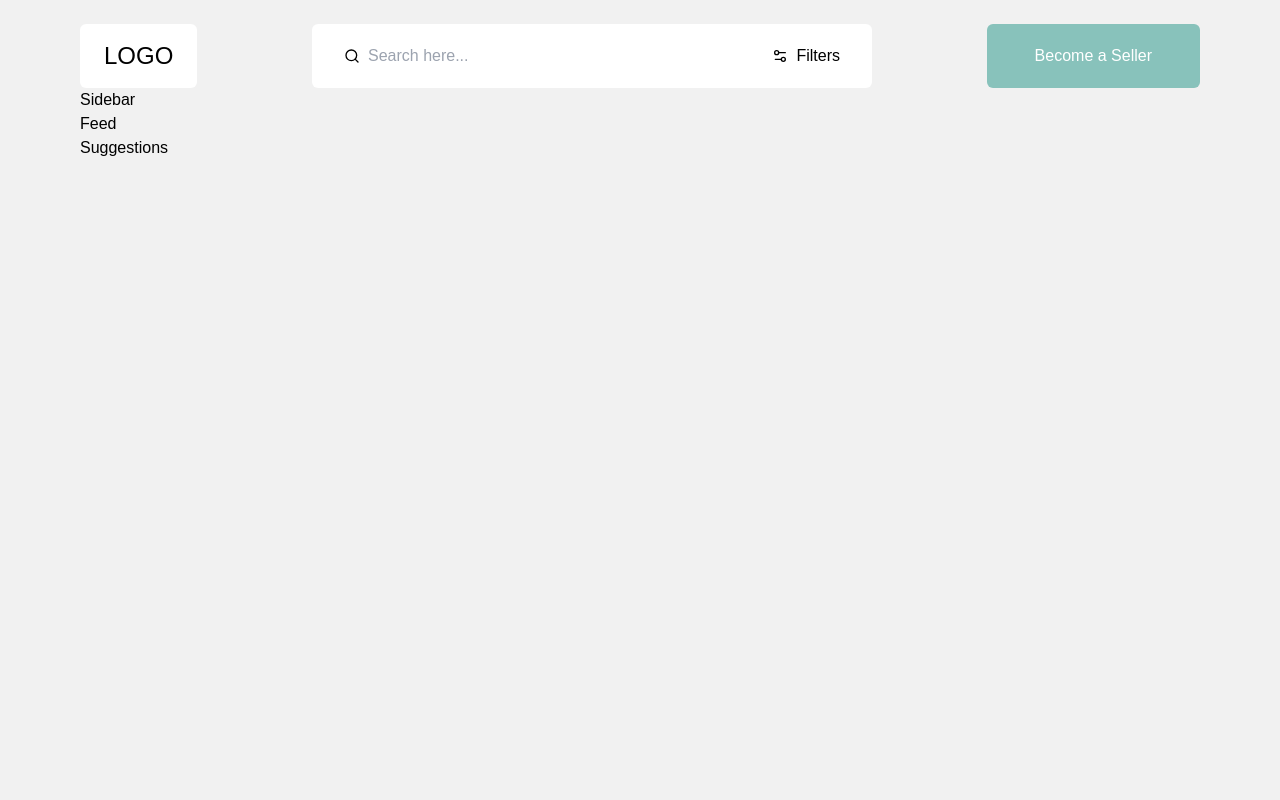
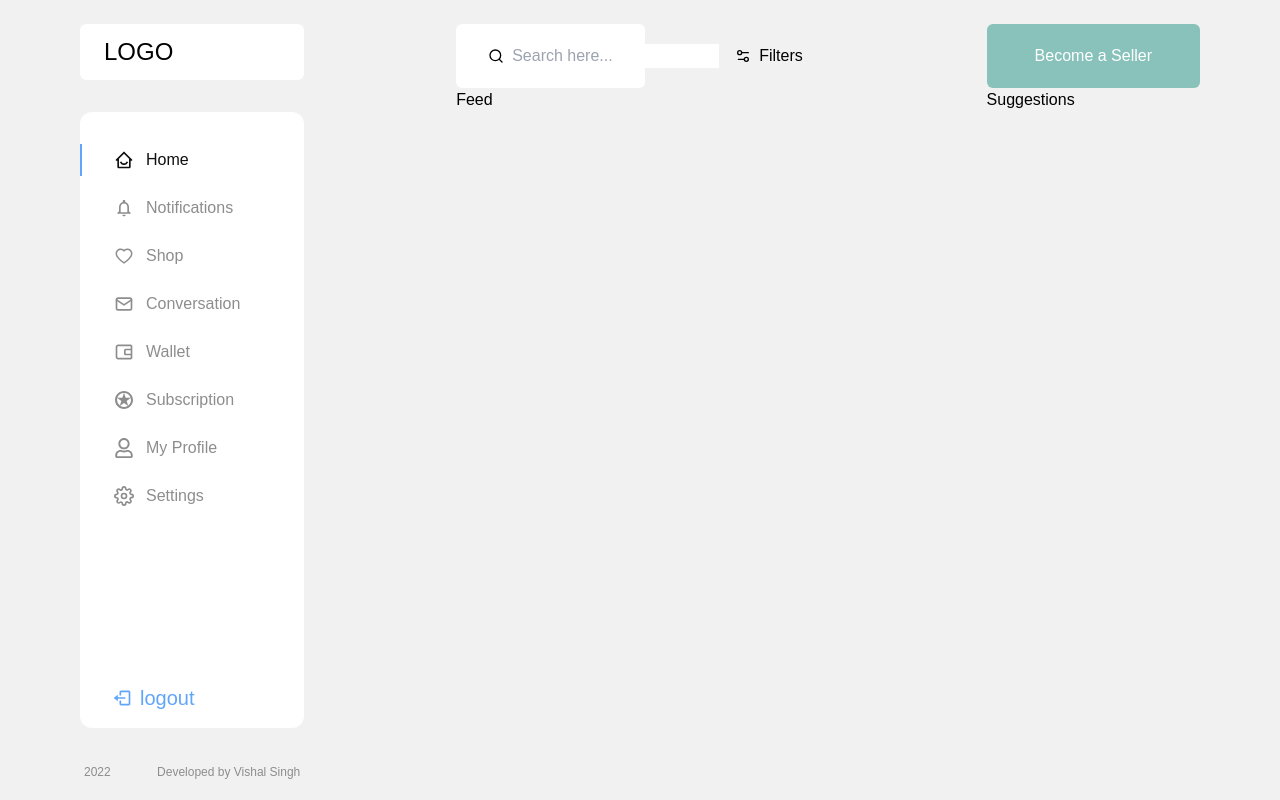
Before and after one commit to quantum0X/relu-consultancy-frontend-dev-assignment, a React (Create React App) app: page / in a window 1280 px wide. Built offline with nearby package versions, Linux system fonts and the light colour scheme; a web font is replaced by a local one.

Commit message:
sidebar completed, UI redesign, Icons import

```diff
--- a/src/App.js
+++ b/src/App.js
@@ -1,18 +1,14 @@
 import './App.css';
-import Navbar from './components/navbar/Navbar';
 import Sidebar from './components/sidebar/Sidebar';
 import Feed from './components/feed/Feed';
 import Suggestions from './components/suggestions/Suggestions';
 
 function App() {
   return (
-    <div className="h-screen max-w-6xl mx-auto pt-6 px-4 flex flex-col">
-      <Navbar />
-      <div>
-        <Sidebar />
-        <Feed />
-        <Suggestions />
-      </div>
+    <div className="h-screen max-w-6xl mx-auto pt-6 px-4 flex justify-between">
+      <Sidebar />
+      <Feed />
+      <Suggestions />
     </div>
   );
 }
--- a/src/components/feed/Feed.jsx
+++ b/src/components/feed/Feed.jsx
@@ -1,7 +1,27 @@
 import React from "react";
+import { Filter, Search } from "../../utils/Icon";
 
 const Feed = () => {
-  return <div>Feed</div>;
+  return (
+    <div>
+      {/* search */}
+      <div className="flex justify-between w-1/2 py-5 px-8 gap-4 bg-white rounded-md">
+        <span className="flex items-center gap-2">
+          <Search />
+          <input
+            type="search"
+            placeholder="Search here..."
+            className="outline-none"
+          />
+        </span>
+        <span className="flex items-center gap-2">
+          <Filter />
+          Filters
+        </span>
+      </div>
+      Feed
+    </div>
+  );
 };
 
 export default Feed;
--- a/src/components/navbar/Navbar.jsx
+++ /dev/null
@@ -1,37 +0,0 @@
-import React from "react";
-import { FiSearch } from "react-icons/fi";
-import { LuSettings2 } from "react-icons/lu";
-
-const Navbar = () => {
-  return (
-    <div className="flex justify-between">
-      {/* logo */}
-      <div className="px-6 py-3 flex text-center items-center bg-white text-2xl rounded-md">
-        LOGO
-      </div>
-      {/* search */}
-      <div className="flex justify-between w-1/2 py-5 px-8 gap-4 bg-white rounded-md">
-        <span className="flex items-center gap-2">
-          <FiSearch />
-          <input
-            type="search"
-            placeholder="Search here..."
-            className="outline-none"
-          />
-        </span>
-        <span className="flex items-center gap-2">
-          <LuSettings2 />
-          Filters
-        </span>
-      </div>
-      {/* become a seller */}
-      <div>
-        <div className="bg-sellerBtn px-12 py-5 text-white rounded-md">
-          Become a Seller
-        </div>
-      </div>
-    </div>
-  );
-};
-
-export default Navbar;
--- /dev/null
+++ b/src/components/sidebar/Item.jsx
@@ -0,0 +1,17 @@
+import React from "react";
+
+const Item = ({ Icon, title, isActive }) => {
+  return (
+    <div
+      className={
+        "pl-8 pr-16 py-1 my-4 flex justify-start gap-3 items-center border-l-2 cursor-pointer font-medium " +
+        (isActive ? " border-blue-400 text-mainBlack " : " border-transparent ")
+      }
+    >
+      <span className="text-xl">{Icon}</span>
+      <span>{title}</span>
+    </div>
+  );
+};
+
+export default Item;
--- a/src/components/sidebar/Sidebar.jsx
+++ b/src/components/sidebar/Sidebar.jsx
@@ -1,7 +1,84 @@
-import React from "react";
+import React, { useState } from "react";
+import Item from "./Item";
+import {
+  Home,
+  Notification,
+  Shop,
+  Message,
+  Wallet,
+  Subscription,
+  Profile,
+  Setting,
+  Logout,
+} from "../../utils/Icon";
 
+const data = [
+  {
+    Icon: <Home />,
+    title: "Home",
+    isActive: true,
+  },
+  {
+    Icon: <Notification />,
+    title: "Notifications",
+    isActive: false,
+  },
+  {
+    Icon: <Shop />,
+    title: "Shop",
+    isActive: false,
+  },
+  {
+    Icon: <Message />,
+    title: "Conversation",
+    isActive: false,
+  },
+  {
+    Icon: <Wallet />,
+    title: "Wallet",
+    isActive: false,
+  },
+  {
+    Icon: <Subscription />,
+    title: "Subscription",
+    isActive: false,
+  },
+  {
+    Icon: <Profile />,
+    title: "My Profile",
+    isActive: false,
+  },
+  {
+    Icon: <Setting />,
+    title: "Settings",
+    isActive: false,
+  },
+];
 const Sidebar = () => {
-  return <div>Sidebar</div>;
+  const [activeTab, setActiveTab] = useState(0); // change this for different menu
+  return (
+    <div className="flex flex-col gap-8 pb-4 ">
+      {/* logo */}
+      <div className="px-6 py-3 flex text-center items-center bg-white text-2xl rounded-md">
+        LOGO
+      </div>
+      <div className="bg-white flex flex-col justify-between h-full py-4 rounded-xl text-midBlack">
+        <div>
+          {data.map((ele, i) => (
+            <Item key={i} {...ele} isActive={activeTab === i} />
+          ))}
+        </div>
+
+        <div className="px-8 flex items-center gap-2 text-blue-400 text-xl cursor-pointer">
+          <Logout /> logout
+        </div>
+      </div>
+      <div className="flex justify-between p-1">
+        <span className="text-xs text-midBlack">2022</span>
+        <span className="text-xs text-midBlack">Developed by Vishal Singh</span>
+      </div>
+    </div>
+  );
 };
 
 export default Sidebar;
--- a/src/components/suggestions/Suggestions.jsx
+++ b/src/components/suggestions/Suggestions.jsx
@@ -1,7 +1,15 @@
 import React from "react";
 
 const Suggestions = () => {
-  return <div>Suggestions</div>;
+  return (
+    <div>
+      {/* become a seller */}
+      <div className="bg-sellerBtn px-12 py-5 text-white rounded-md">
+        Become a Seller
+      </div>
+      Suggestions
+    </div>
+  );
 };
 
 export default Suggestions;
--- /dev/null
+++ b/src/utils/Icon.jsx
@@ -0,0 +1,12 @@
+export { FiSettings as Setting, FiSearch as Search } from "react-icons/fi";
+export { FaRegUser as Profile } from "react-icons/fa";
+export { GiAlliedStar as Subscription } from "react-icons/gi";
+export {
+  BiWalletAlt as Wallet,
+  BiHomeSmile as Home,
+  BiLogOut as Logout,
+} from "react-icons/bi";
+export { TbMail as Message } from "react-icons/tb";
+export { AiOutlineHeart as Shop } from "react-icons/ai";
+export { MdNotificationsNone as Notification } from "react-icons/md";
+export { LuSettings2 as Filter } from "react-icons/lu";
```
